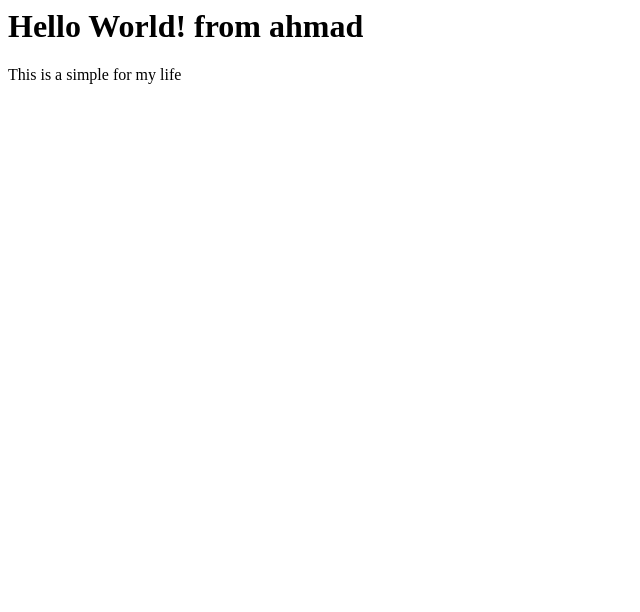
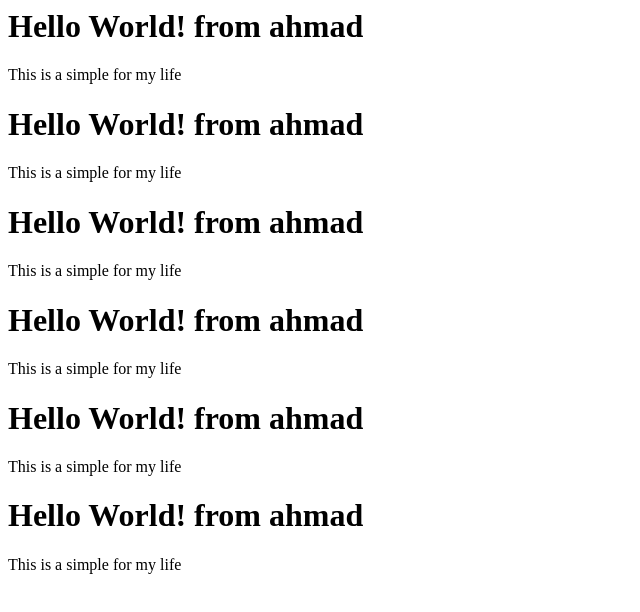
Before and after one commit to MersySoul/from-github, a plain HTML site: page index.html in a window 1280 px wide. Shown: the whole page, without its empty margins (0-640 px from the left). Drawn offline with Linux system fonts and the light colour scheme.

Commit message:
Update index.html

```diff
--- a/index.html
+++ b/index.html
@@ -1,3 +1,18 @@
 <h1>Hello World! from ahmad</h1>
 
 <p>This is a simple for my life</p>
+<h1>Hello World! from ahmad</h1>
+
+<p>This is a simple for my life</p>
+<h1>Hello World! from ahmad</h1>
+
+<p>This is a simple for my life</p>
+<h1>Hello World! from ahmad</h1>
+
+<p>This is a simple for my life</p>
+<h1>Hello World! from ahmad</h1>
+
+<p>This is a simple for my life</p>
+<h1>Hello World! from ahmad</h1>
+
+<p>This is a simple for my life</p>
```
